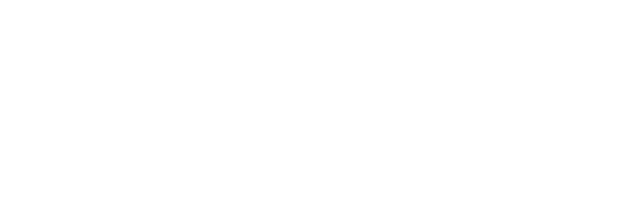
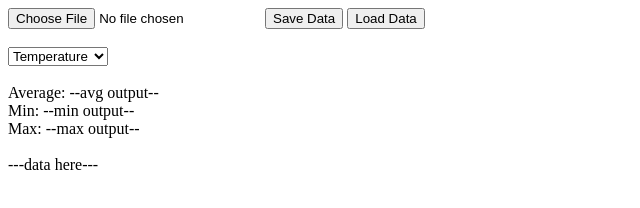
Before and after one commit to misha-khar/1520-Web-Dev-Repo, a plain HTML site: page Kharkovski_midtem/index.html in a window 1280 px wide. Shown: the whole page, without its empty margins (0-640 px from the left). Drawn offline with Linux system fonts and the light colour scheme.

Commit message:
added more ui

```diff
--- a/Kharkovski_midtem/index.html
+++ b/Kharkovski_midtem/index.html
@@ -1,12 +1,46 @@
 <!DOCTYPE html>
 <html lang="en">
+
 <head>
     <meta charset="UTF-8">
     <meta http-equiv="X-UA-Compatible" content="IE=edge">
     <meta name="viewport" content="width=device-width, initial-scale=1.0">
-    <title>Document</title>
+    <title>Michael Kharkovski CS-1520 Sp2023 Midterm Project</title>
+    <link href="css/style.css" rel="stylesheet">
+    <script type="javascript" src="js/midtem_script.js"></script>
 </head>
+
 <body>
+    <input type="file" id="file_upload_btn" class="btn">
+
+
+    <input type="button" id="save_data_btn" class="btn" value="Save Data">
+
+    <input type="button" id="load_data_btn" class="btn" value="Load Data">
+
+    <br><br>
+
+    <select name="Select Data Type" id="data_type_dropdown">
+        <option value="temp">Temperature</option>
+        <option value="wind">Wind</option>
+        <option value="precip">Precipitation</option>
+        <option value="stock">Stock Market</option>
+    </select>
+
+    <br><br>
+    Average:
+    <output id="average_output">--avg output--</output>
+    <br>
+    Min:
+    <output id="min_output">--min output--</output>
+    <br>
+    Max:
+    <output id="max_output">--max output--</output>
+    <br><br>
+    <div id="data_div">---data here---</div>
+
+
 
 </body>
+
 </html>
```
Also changed, not shown: Kharkovski_midtem/css/style.css (added), Kharkovski_midtem/input.txt (added), Kharkovski_midtem/js/midterm_script.js (added).
